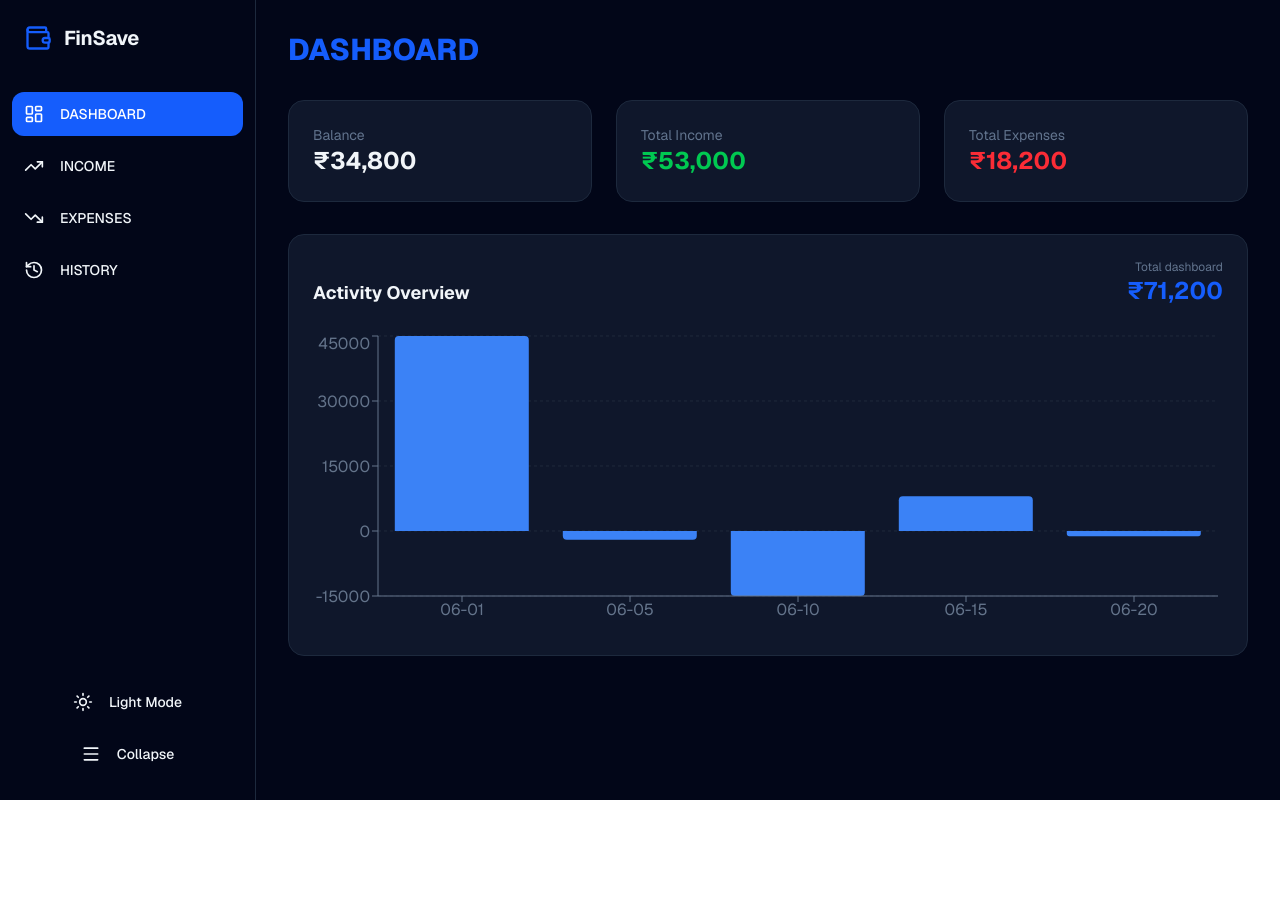
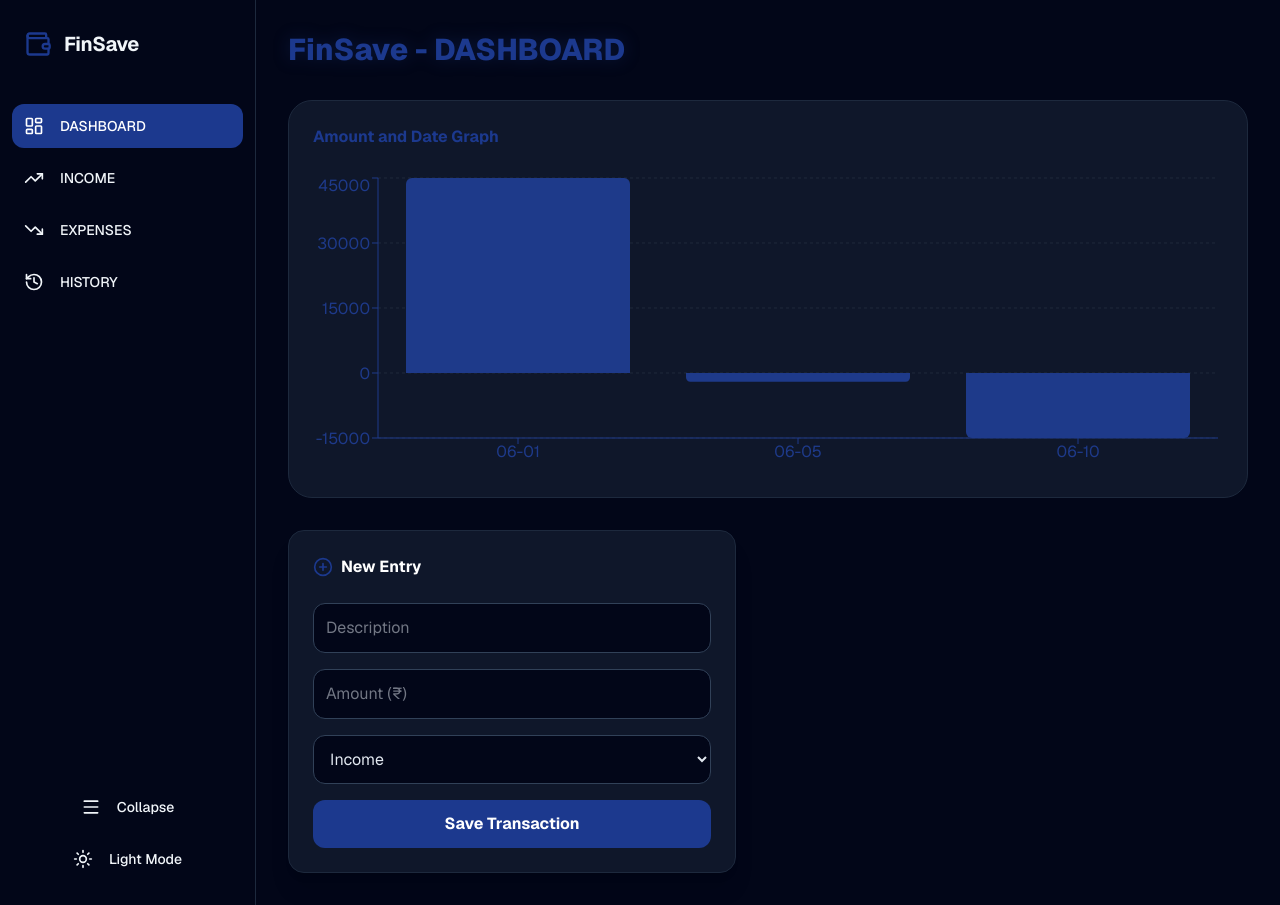
Before and after one commit to jaswanthr-dev/finsave-tracker, a Next.js app: page / in a window 1280 px wide. Before the commit the page ends 800 px from the top, so only its background shows below. Built offline with nearby package versions, Linux system fonts and the light colour scheme.

Commit message:
feat: implement dashboard, record list, and theme toggling

```diff
--- a/app/page.tsx
+++ b/app/page.tsx
@@ -16,8 +16,6 @@ const INITIAL_DATA: Transaction[] = [
   { id: 1, date: '06-01', desc: 'Salary', amount: 45000, type: 'Income', category: 'Salary' },
   { id: 2, date: '06-05', desc: 'Groceries', amount: -2000, type: 'Expense', category: 'Food' },
   { id: 3, date: '06-10', desc: 'Rent', amount: -15000, type: 'Expense', category: 'Housing' },
-  { id: 4, date: '06-15', desc: 'Freelance', amount: 8000, type: 'Income', category: 'Freelance' },
-  { id: 5, date: '06-20', desc: 'Dining', amount: -1200, type: 'Expense', category: 'Food' }
 ];
 
 export default function FinSaveDashboard() {
@@ -26,6 +24,7 @@ export default function FinSaveDashboard() {
   const [isDarkMode, setIsDarkMode] = useState<boolean>(true);
   const [activePage, setActivePage] = useState<string>('DASHBOARD');
   const [transactions, setTransactions] = useState<Transaction[]>(INITIAL_DATA);
+  const [formData, setFormData] = useState({ date: '2026-06-27', desc: '', amount: '', type: 'Income', category: 'Salary' });
 
   useEffect(() => { setIsMounted(true); }, []);
 
@@ -36,86 +35,118 @@ export default function FinSaveDashboard() {
     return { balance, income, expense };
   }, [transactions]);
 
-  const filtered = transactions.filter((t) =>
-    activePage === 'DASHBOARD' || activePage === 'HISTORY' ? true :
-    (activePage === 'INCOME' ? t.type === 'Income' : t.type === 'Expense')
-  );
+  const addTransaction = () => {
+    if (!formData.desc || !formData.amount) return;
+    const newTx: Transaction = {
+      id: Date.now(),
+      date: formData.date,
+      desc: formData.desc,
+      category: formData.category,
+      type: formData.type,
+      amount: formData.type === 'Expense' ? -Math.abs(Number(formData.amount)) : Math.abs(Number(formData.amount))
+    };
+    setTransactions((prev) => [...prev, newTx]);
+    setFormData({ date: '2026-06-27', desc: '', amount: '', type: 'Income', category: 'Salary' });
+  };
 
-  const totalFiltered = filtered.reduce((acc, t) => acc + Math.abs(t.amount), 0);
+  const filtered = transactions.filter((t) => activePage === 'DASHBOARD' || activePage === 'HISTORY' ? true : (activePage === 'INCOME' ? t.type === 'Income' : t.type === 'Expense'));
+
+  const getPageTitle = () => activePage === 'DASHBOARD' ? 'FinSave - DASHBOARD' : 'FinSave - Record List';
 
   if (!isMounted) return null;
 
   return (
     <div className={`flex min-h-screen font-sans transition-colors duration-300 ${isDarkMode ? 'bg-slate-950 text-slate-100' : 'bg-slate-50 text-slate-900'}`}>
+
       {/* Sidebar */}
       <aside className={`border-r transition-all duration-300 flex flex-col py-6 ${isSidebarOpen ? 'w-64' : 'w-20'} ${isDarkMode ? 'border-slate-800 bg-slate-950' : 'border-slate-200 bg-white'}`}>
-        <div className={`flex items-center gap-3 mb-10 overflow-hidden ${isSidebarOpen ? 'px-6' : 'justify-center'}`}>
-          <Wallet size={28} className="shrink-0 text-blue-600" />
+        <div className={`flex items-center mb-10 h-10 ${isSidebarOpen ? 'px-6 gap-3' : 'justify-center'}`}>
+          <Wallet size={28} className="shrink-0 text-blue-900" />
           {isSidebarOpen && <h1 className="text-xl font-bold tracking-tight">FinSave</h1>}
         </div>
 
         <nav className="flex-1 space-y-2 px-3">
           {[ {name: 'DASHBOARD', icon: LayoutDashboard}, {name: 'INCOME', icon: TrendingUp}, {name: 'EXPENSES', icon: TrendingDown}, {name: 'HISTORY', icon: History} ].map((item) => (
             <button key={item.name} onClick={() => setActivePage(item.name)}
-              className={`w-full flex items-center p-3 rounded-xl transition ${isSidebarOpen ? 'justify-start' : 'justify-center'} ${activePage === item.name ? 'bg-blue-600 text-white' : 'hover:bg-slate-200/10'}`}>
+              className={`w-full flex items-center p-3 rounded-xl transition ${isSidebarOpen ? 'justify-start' : 'justify-center'} ${activePage === item.name ? 'bg-blue-900 text-white' : 'hover:bg-slate-500/10'}`}>
               <item.icon size={20} className="shrink-0" />
               {isSidebarOpen && <span className="ml-4 font-medium text-sm">{item.name}</span>}
             </button>
           ))}
         </nav>
 
-        {/* Footer Controls */}
         <div className="px-3 space-y-2">
-            <button onClick={() => setIsDarkMode(!isDarkMode)} className="w-full flex items-center p-3 rounded-xl hover:bg-slate-200/10 transition justify-center">
+            <button onClick={() => setIsSidebarOpen(!isSidebarOpen)} className="w-full flex items-center p-3 rounded-xl hover:bg-slate-500/10 transition justify-center">
+                <Menu size={20} />
+                {isSidebarOpen && <span className="ml-4 text-sm font-medium">Collapse</span>}
+            </button>
+            <button onClick={() => setIsDarkMode(!isDarkMode)} className="w-full flex items-center p-3 rounded-xl hover:bg-slate-500/10 transition justify-center">
                 {isDarkMode ? <Sun size={20} /> : <Moon size={20} />}
                 {isSidebarOpen && <span className="ml-4 text-sm font-medium">{isDarkMode ? 'Light Mode' : 'Dark Mode'}</span>}
-            </button>
-            <button onClick={() => setIsSidebarOpen(!isSidebarOpen)} className="w-full flex items-center p-3 rounded-xl hover:bg-slate-200/10 transition justify-center">
-                <Menu size={20} />
-                {isSidebarOpen && <span className="ml-4 text-sm font-medium">Collapse</span>}
             </button>
         </div>
       </aside>
 
       {/* Main Content */}
       <main className="flex-1 p-8 overflow-y-auto">
-        <h2 className="text-3xl font-extrabold text-blue-600 mb-8">{activePage}</h2>
+        <h2 className="text-3xl font-extrabold text-blue-900 mb-8 drop-shadow-[0_0_8px_rgba(30,58,138,0.3)]">{getPageTitle()}</h2>
 
-        {/* Stats Grid */}
-        <div className="grid grid-cols-1 md:grid-cols-3 gap-6 mb-8">
-            <div className={`p-6 rounded-2xl border ${isDarkMode ? 'bg-slate-900 border-slate-800' : 'bg-white border-slate-200 shadow-sm'}`}>
-                <p className="text-slate-500 text-sm">Balance</p>
-                <h3 className="text-2xl font-bold">₹{stats.balance.toLocaleString('en-IN')}</h3>
+        {activePage === 'DASHBOARD' ? (
+          /* Dashboard View: Graph + New Entry */
+          <div className="space-y-8">
+            <div className={`p-6 rounded-3xl border ${isDarkMode ? 'bg-[#0f172a] border-slate-800' : 'bg-white border-slate-200 shadow-sm'}`}>
+                <h3 className="text-blue-900 font-bold mb-6">Amount and Date Graph</h3>
+                <ResponsiveContainer width="100%" height={300}>
+                <BarChart data={filtered}>
+                    <CartesianGrid strokeDasharray="3 3" stroke={isDarkMode ? '#1e293b' : '#e2e8f0'} vertical={false} />
+                    <XAxis dataKey="date" stroke="#1e3a8a" tick={{fill: '#1e3a8a'}} />
+                    <YAxis stroke="#1e3a8a" tick={{fill: '#1e3a8a'}} />
+                    <Tooltip contentStyle={{ backgroundColor: isDarkMode ? '#020617' : '#fff' }} />
+                    <Bar dataKey="amount" fill="#1e3a8a" radius={[6, 6, 0, 0]} />
+                </BarChart>
+                </ResponsiveContainer>
             </div>
-            <div className={`p-6 rounded-2xl border ${isDarkMode ? 'bg-slate-900 border-slate-800' : 'bg-white border-slate-200 shadow-sm'}`}>
-                <p className="text-slate-500 text-sm">Total Income</p>
-                <h3 className="text-2xl font-bold text-green-500">₹{stats.income.toLocaleString('en-IN')}</h3>
-            </div>
-            <div className={`p-6 rounded-2xl border ${isDarkMode ? 'bg-slate-900 border-slate-800' : 'bg-white border-slate-200 shadow-sm'}`}>
-                <p className="text-slate-500 text-sm">Total Expenses</p>
-                <h3 className="text-2xl font-bold text-red-500">₹{stats.expense.toLocaleString('en-IN')}</h3>
-            </div>
-        </div>
 
-        {/* Graph Section */}
-        <div className={`p-6 rounded-2xl border ${isDarkMode ? 'bg-slate-900 border-slate-800' : 'bg-white border-slate-200'}`}>
-            <div className="flex justify-between items-end mb-6">
-                <h3 className="font-bold text-lg">Activity Overview</h3>
-                <div className="text-right">
-                    <p className="text-xs text-slate-500">Total {activePage.toLowerCase()}</p>
-                    <p className="text-2xl font-bold text-blue-600">₹{totalFiltered.toLocaleString('en-IN')}</p>
+            <div className="p-6 rounded-2xl bg-[#0f172a] border border-slate-800 max-w-md shadow-xl">
+                <h3 className="font-bold mb-6 flex items-center gap-2 text-white"><PlusCircle size={20} className="text-blue-900"/> New Entry</h3>
+                <div className="space-y-4">
+                    <input type="text" placeholder="Description" className="w-full p-3 bg-slate-950 border border-slate-700 rounded-xl text-slate-200" onChange={(e) => setFormData({...formData, desc: e.target.value})} value={formData.desc}/>
+                    <input type="number" placeholder="Amount (₹)" className="w-full p-3 bg-slate-950 border border-slate-700 rounded-xl text-slate-200" onChange={(e) => setFormData({...formData, amount: e.target.value})} value={formData.amount}/>
+                    <select className="w-full p-3 bg-slate-950 border border-slate-700 rounded-xl text-slate-200" onChange={(e) => setFormData({...formData, type: e.target.value})}>
+                        <option className="bg-slate-950" value="Income">Income</option>
+                        <option className="bg-slate-950" value="Expense">Expense</option>
+                    </select>
+                    <button onClick={addTransaction} className="w-full bg-blue-900 text-white p-3 rounded-xl font-bold hover:bg-blue-800 transition">Save Transaction</button>
                 </div>
             </div>
-            <ResponsiveContainer width="100%" height={300}>
-              <BarChart data={filtered}>
-                <CartesianGrid strokeDasharray="3 3" stroke={isDarkMode ? '#1e293b' : '#e2e8f0'} vertical={false} />
-                <XAxis dataKey="date" stroke={isDarkMode ? '#64748b' : '#94a3b8'} />
-                <YAxis stroke={isDarkMode ? '#64748b' : '#94a3b8'} />
-                <Tooltip contentStyle={{ backgroundColor: isDarkMode ? '#0f172a' : '#fff', borderColor: '#3b82f6' }} />
-                <Bar dataKey="amount" fill="#3b82f6" radius={[4, 4, 0, 0]} />
-              </BarChart>
-            </ResponsiveContainer>
           </div>
+        ) : (
+          /* Record List View */
+          <div className={`rounded-3xl border overflow-hidden ${isDarkMode ? 'bg-[#0f172a] border-slate-800' : 'bg-white border-slate-200'}`}>
+            <table className="w-full text-left">
+              <thead>
+                <tr className={isDarkMode ? 'bg-slate-900/50' : 'bg-slate-100'}>
+                  <th className="p-4 font-semibold text-slate-500">Date</th>
+                  <th className="p-4 font-semibold text-slate-500">Description</th>
+                  <th className="p-4 font-semibold text-slate-500">Category</th>
+                  <th className="p-4 font-semibold text-slate-500">Amount</th>
+                </tr>
+              </thead>
+              <tbody>
+                {filtered.map((t) => (
+                  <tr key={t.id} className="border-t border-slate-800/50 hover:bg-slate-800/30 transition">
+                    <td className="p-4">{t.date}</td>
+                    <td className="p-4">{t.desc}</td>
+                    <td className="p-4 text-sm text-slate-400">{t.category}</td>
+                    <td className={`p-4 font-bold ${t.amount > 0 ? 'text-green-500' : 'text-red-500'}`}>
+                      {t.amount > 0 ? '+' : ''}{t.amount.toLocaleString('en-IN')}
+                    </td>
+                  </tr>
+                ))}
+              </tbody>
+            </table>
+          </div>
+        )}
       </main>
     </div>
   );
```
